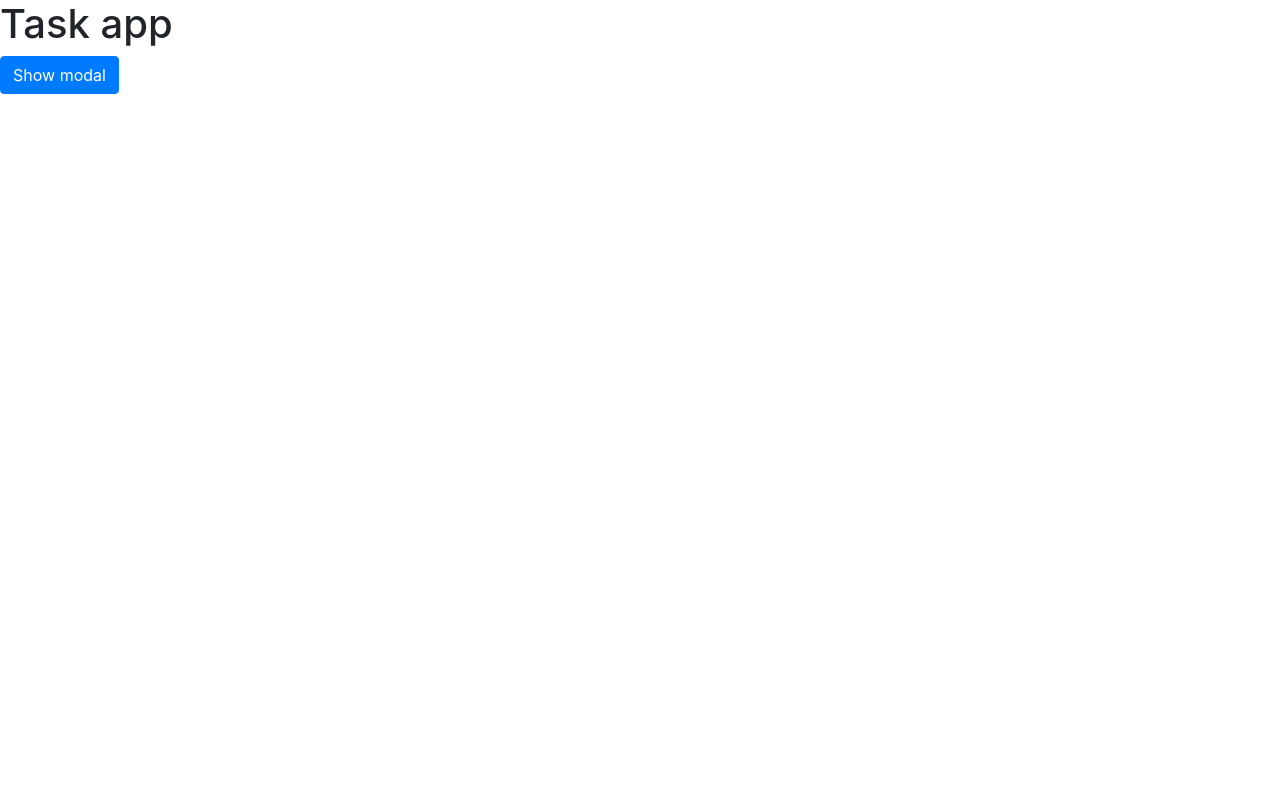
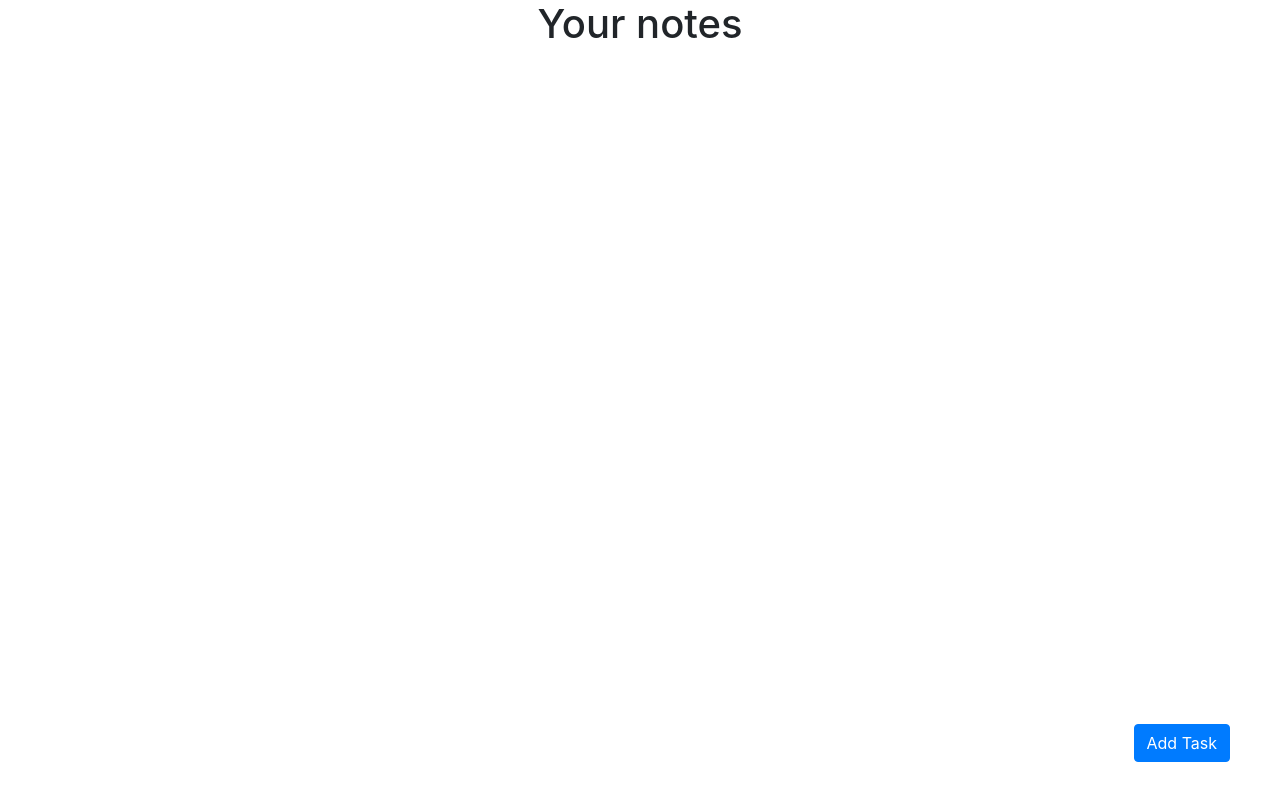
Before and after one commit to dpak1999/Mini-Project-4-NotesApp, a React (Create React App) app: page / in a window 1280 px wide. Built offline with nearby package versions, Linux system fonts and the light colour scheme; the HTML template or start-up script is replaced by a standard one.

Commit message:
add : home component

```diff
--- a/src/App.css
+++ b/src/App.css
@@ -36,3 +36,9 @@
     transform: rotate(360deg);
   }
 }
+
+.btn-position {
+  position: fixed;
+  bottom: 38px;
+  right: 50px;
+}
--- a/src/App.js
+++ b/src/App.js
@@ -1,18 +1,11 @@
 import "./App.css";
-import React, { useState } from "react";
-import ModalComponent from "./Components/ModalComponent";
-import { Button } from "react-bootstrap";
+import React from "react";
+import HomeComponent from "./Components/HomeComponent";
 
 function App() {
-  const [modalShow, setModalShow] = useState(false);
-
   return (
     <div>
-      <h1>Task app</h1>
-      <Button variant="primary" onClick={() => setModalShow(true)}>
-        Show modal
-      </Button>
-      <ModalComponent show={modalShow} onHide={() => setModalShow(false)} />
+      <HomeComponent />
     </div>
   );
 }
--- /dev/null
+++ b/src/Components/HomeComponent.js
@@ -0,0 +1,22 @@
+import React, { useState, useContext } from "react";
+import { Button } from "react-bootstrap";
+import ModalComponent from "./ModalComponent";
+import "../App.css";
+
+const HomeComponent = () => {
+  const [modalShow, setModalShow] = useState(false);
+
+  return (
+    <div>
+      <h1 className="App">Your notes</h1>
+      <div className="btn-position">
+        <Button variant="primary" onClick={() => setModalShow(true)}>
+          Add Task
+        </Button>
+      </div>
+      <ModalComponent show={modalShow} onHide={() => setModalShow(false)} />
+    </div>
+  );
+};
+
+export default HomeComponent;
```
Also changed, not shown: 1 other file (tests, documents, lock files or other folders).
